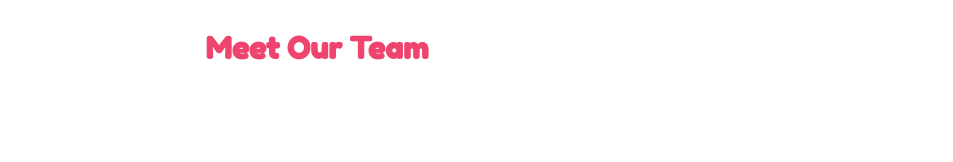
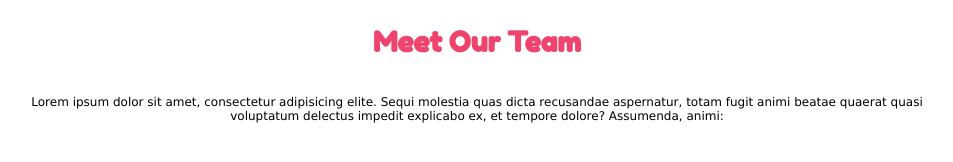
Before and after one commit to Spud97/html-css-float-cards, a plain HTML site: page index.html in a window 1280 px wide. Shown: the whole page, without its empty margins (163-1116 px from the left). Drawn offline with Linux system fonts and the light colour scheme.

Commit message:
Aggiunto Lorem Ipsum

```diff
--- a/css/style.css
+++ b/css/style.css
@@ -13,14 +13,22 @@ main {
     max-width: 960px;
     min-width: 300px;
     width: 100%;
+    margin-left: auto;
+    margin-right: auto;
 }
 
 h1 {
     font-family:'Fredoka One';
     color: rgb(238, 68, 110);
     text-align: center;
-    margin-top: 30px;
-    font-size: 30px;
+    margin-top: 25px;
+    font-size: 28px;
+}
+
+p {
+    text-align: center;
+    padding-top: 36px;
+    font-size: 12px;
 }
 
 .clearfix:after {
--- a/index.html
+++ b/index.html
@@ -13,6 +13,9 @@
 <body>
     <main>
         <h1>Meet Our Team</h1>
+        <p>
+            Lorem ipsum dolor sit amet, consectetur adipisicing elite. Sequi molestia quas dicta recusandae aspernatur, totam fugit animi beatae quaerat quasi voluptatum delectus impedit explicabo ex, et tempore dolore? Assumenda, animi:
+        </p>
     </main>
 </body>
 </html>
```
